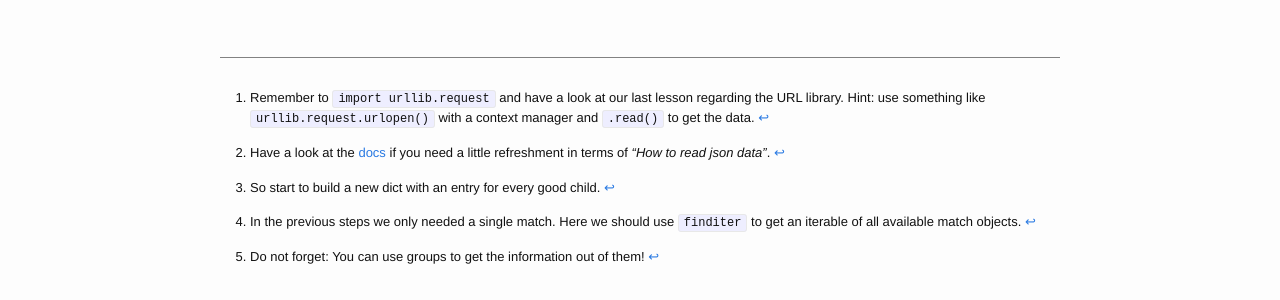
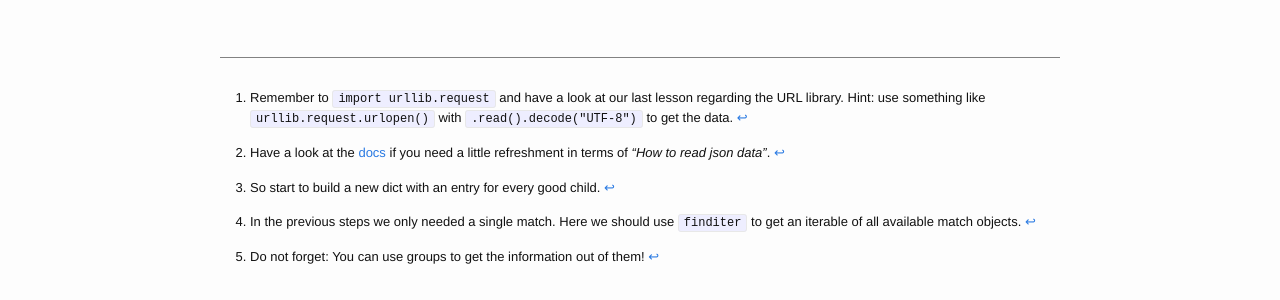
Before and after one commit to fsr/python-lessons, a Jekyll site: the page built from _exercises/19_regex_christmas.md, in a window 1280 px wide. Shown: the part 1457-1757 px from the top of the page. Built offline with Jekyll 4.4.1, drawn with Linux system fonts in a browser that asks for light colours.

Commit message:
Update 19_regex_christmas.md

```diff
--- a/_exercises/19_regex_christmas.md
+++ b/_exercises/19_regex_christmas.md
@@ -15,7 +15,7 @@
 The full URL is `http://fsr.github.io/python-lessons/misc/christmas.json`.
 
 [^urllib]:
-    Remember to `import urllib.request` and have a look at our last lesson regarding the URL library. Hint: use something like `urllib.request.urlopen()` with a context manager and `.read()` to get the data.
+    Remember to `import urllib.request` and have a look at our last lesson regarding the URL library. Hint: use something like `urllib.request.urlopen()` with `.read().decode("UTF-8")` to get the data.
 
 Then, parse the data, using the `json` module[^using] to have the data in a python-readable format. Now, analyze the the data you got. Does it follow a pattern?
 
```
